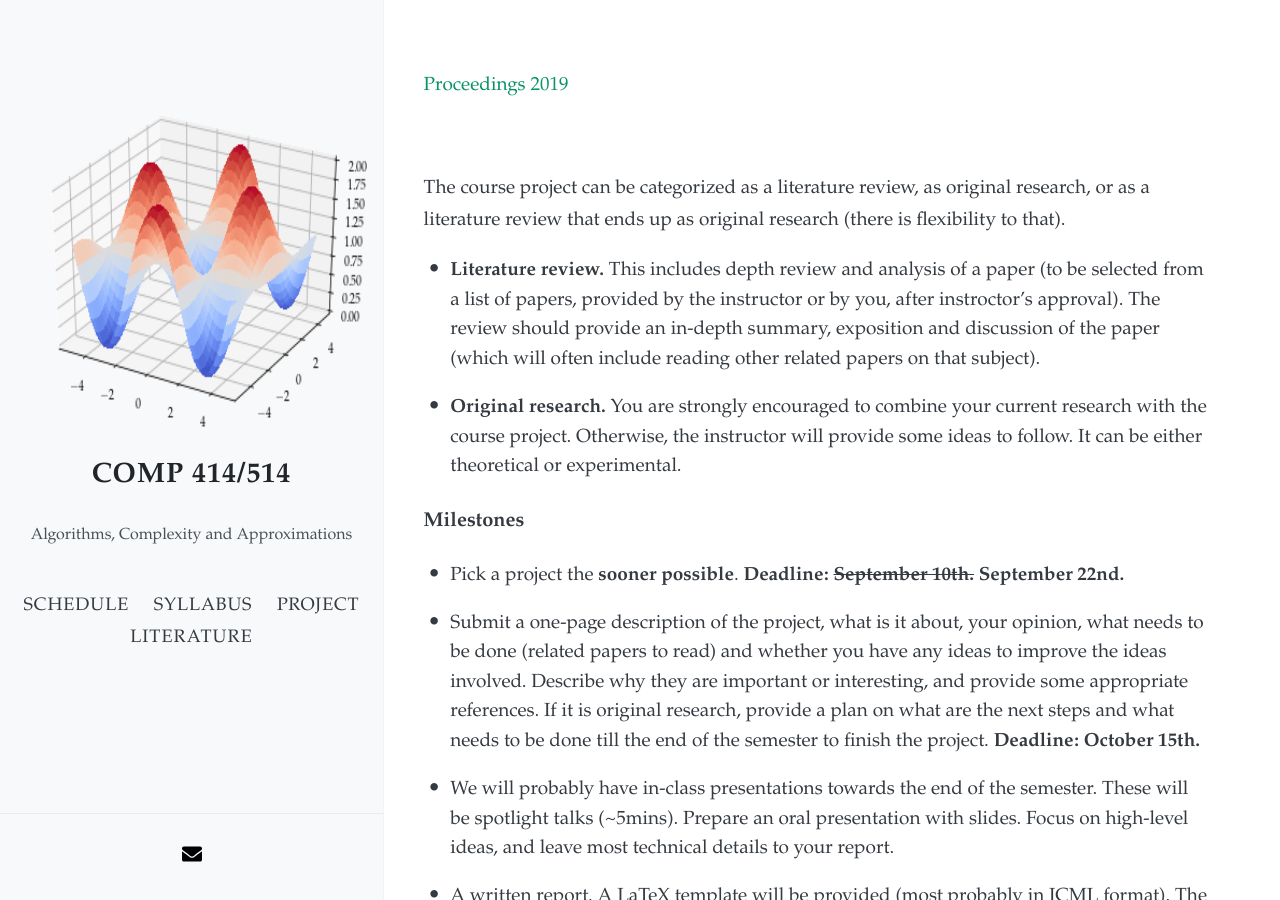
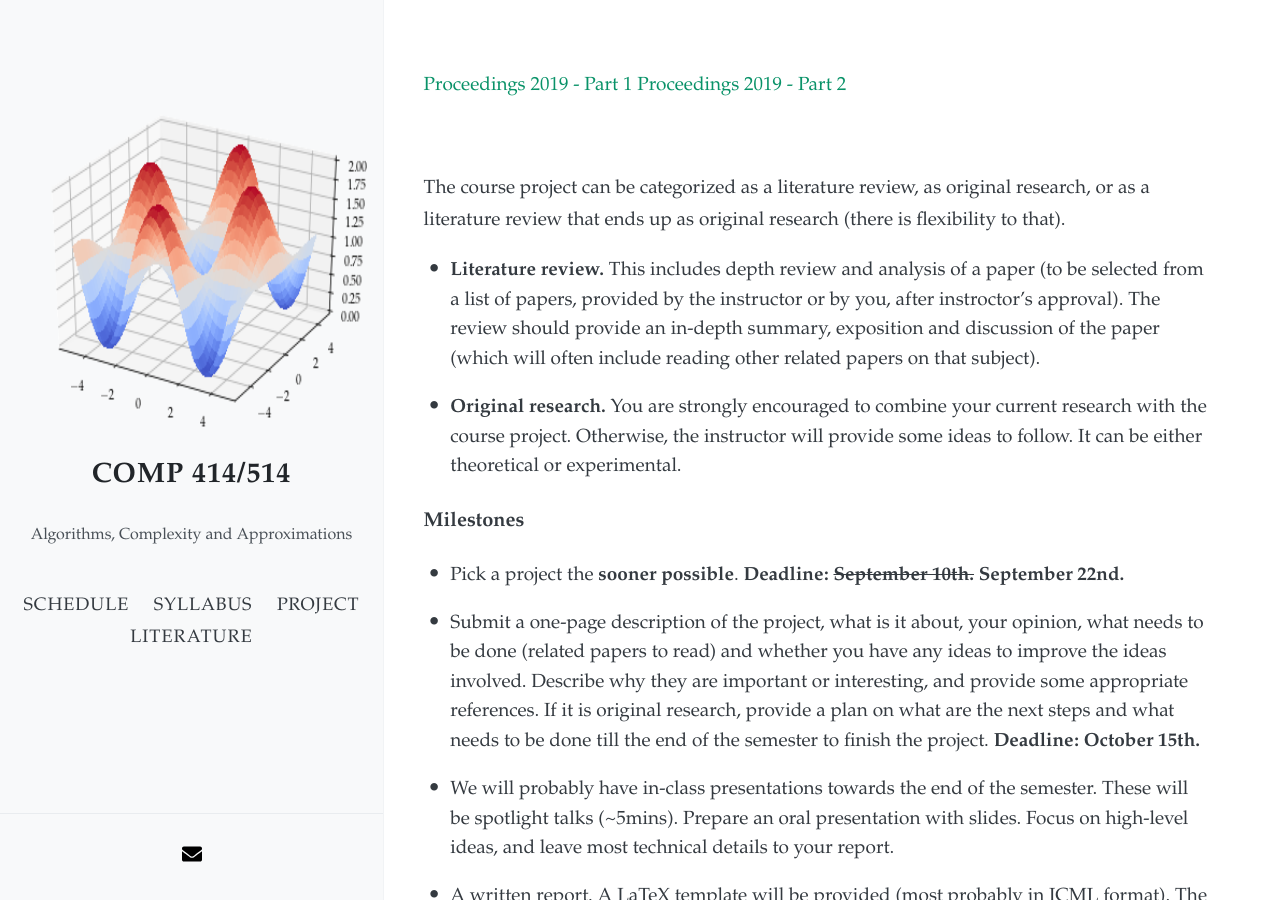
Before and after one commit to akyrillidis/comp414-514, a Jekyll site: the page built from project.md, in a window 1280 px wide and 900 px high. Built offline with Jekyll 4.4.1, drawn with Linux system fonts in a browser that asks for light colours; nearby versions of some CDN libraries.

Commit message:
Update project.md

```diff
--- a/project.md
+++ b/project.md
@@ -4,7 +4,7 @@ layout: default
 
 &nbsp;
 
-[Proceedings 2019](/schedule/images/proceedings2019.pdf)
+[Proceedings 2019 - Part 1](/schedule/images/Proceedings2019_Part1.pdf)       [Proceedings 2019 - Part 2](/schedule/images/Proceedings2019_Part2.pdf)
 
 &nbsp;
 
```
